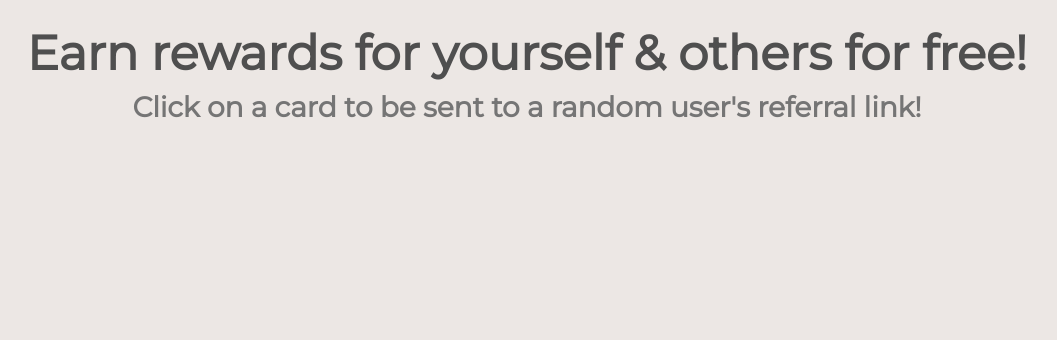
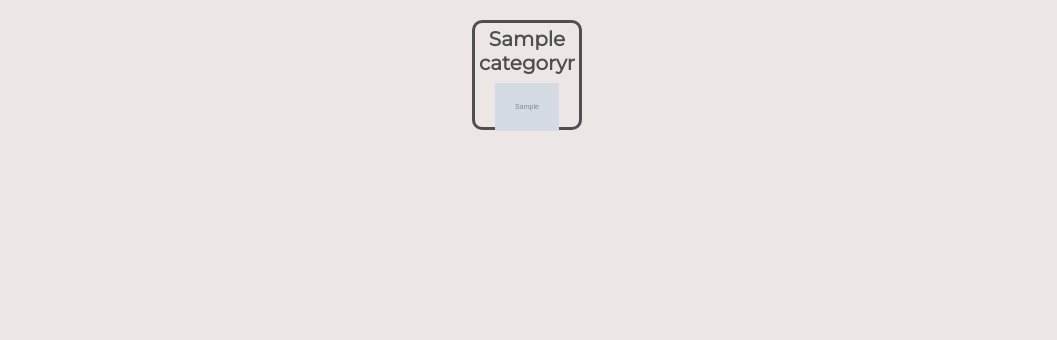
Before and after one commit to vasilzhigilei/ReferralRoulette, a Django app: page /categories in a window 1280 px wide. Shown: the part 114-454 px from the top of the page, without its empty margins (113-1170 px from the left). Run offline with Django 3.2, Linux system fonts and the light colour scheme; tables that the repository leaves empty hold one stand-in row (values such as "Sample post"); grey boxes marked "Sample" are stand-in pictures; parts of the project's set-up code (start-up, migrations or seed data) failed here and were passed over; some libraries are stand-ins or nearby versions.

Commit message:
basic categories selection

```diff
--- a/referralroulette/static/style.css
+++ b/referralroulette/static/style.css
@@ -293,3 +293,33 @@ a {
 .profile-referral-link-child::-webkit-scrollbar-thumb:hover {
     background: #555;
 }
+
+.categorylist {
+    display: flex;
+    flex-wrap: wrap;
+    width: 100%;
+    align-items: center;
+    justify-content: center;
+}
+
+.categorycard {
+    width: 110px;
+    height: 110px;
+    margin: 5px;
+    text-align: center;
+    padding: 4px;
+    border-style: solid;
+    border-radius: 10px;
+}
+
+.categorycard-text {
+    display: -webkit-box;
+    -webkit-line-clamp: 2;
+    -webkit-box-orient: vertical;
+    overflow: hidden;
+}
+
+.categorycard-img {
+    max-height: 50%;
+    max-width: 100%;
+}
--- a/referralroulette/templates/categories_section.html
+++ b/referralroulette/templates/categories_section.html
@@ -1,18 +1,15 @@
 <div class="container" style="text-align: center;">
-    <br>
-    <h1 class="display-5">Earn rewards for yourself & others for free!</h1>
-    <h3 class="text-muted">Click on a card to be sent to a random user's referral link!</h1>
     <div class="row">
-        <div class="col-md-12 padding rounded servicelist">
-            {% for service in top_services %}
-            <div class="servicecard hvr-shadow" id="{{ service.name }}" style="background-color: {{ service.background_color }}; border-color: {{ service.text_color }}; color: {{ service.text_color }};">
-              <img class="servicecard-img" src="{{ service.image.url }}">
-              <h5 class="servicecard-text">{{ service.description }}</h5>
-              <a href="/for/{{ service.slug }}">
-                <span class="link-spanner"></span>
-              </a>
-            </div>
-            {% endfor %}
+      <div class="col-md-12 padding categorylist">
+        {% for category in categories %}
+        <div class="categorycard hvr-shadow" id="{{ category.name }}">
+          <h5 class="categorycard-text">{{ category.name }}</h5>
+          <img class="categorycard-img" src="{{ category.image.url }}">
+          <a href="/categories/{{ category.slug }}">
+            <span class="link-spanner"></span>
+          </a>
         </div>
+        {% endfor %}
+    </div>
     </div>
   </div>
--- a/referralroulette/views.py
+++ b/referralroulette/views.py
@@ -4,7 +4,7 @@ from django.contrib import messages
 from django.urls import reverse
 from django.template.defaultfilters import slugify
 from django.contrib.auth.decorators import login_required
-from .models import ServiceModel, ReferralModel
+from .models import ServiceModel, ReferralModel, CategoryModel
 from .forms import ProfileForm, ReferralForm
 import random
 from datetime import datetime
@@ -79,7 +79,10 @@ def delete_referral(request, slug):
 
 
 def categories(request):
-    return render(request, "categories.html")
+    context = {
+        'categories': CategoryModel.objects.all(),
+    }
+    return render(request, "categories.html", context)
 
 def faq(request):
     return render(request, "faq.html")
```
